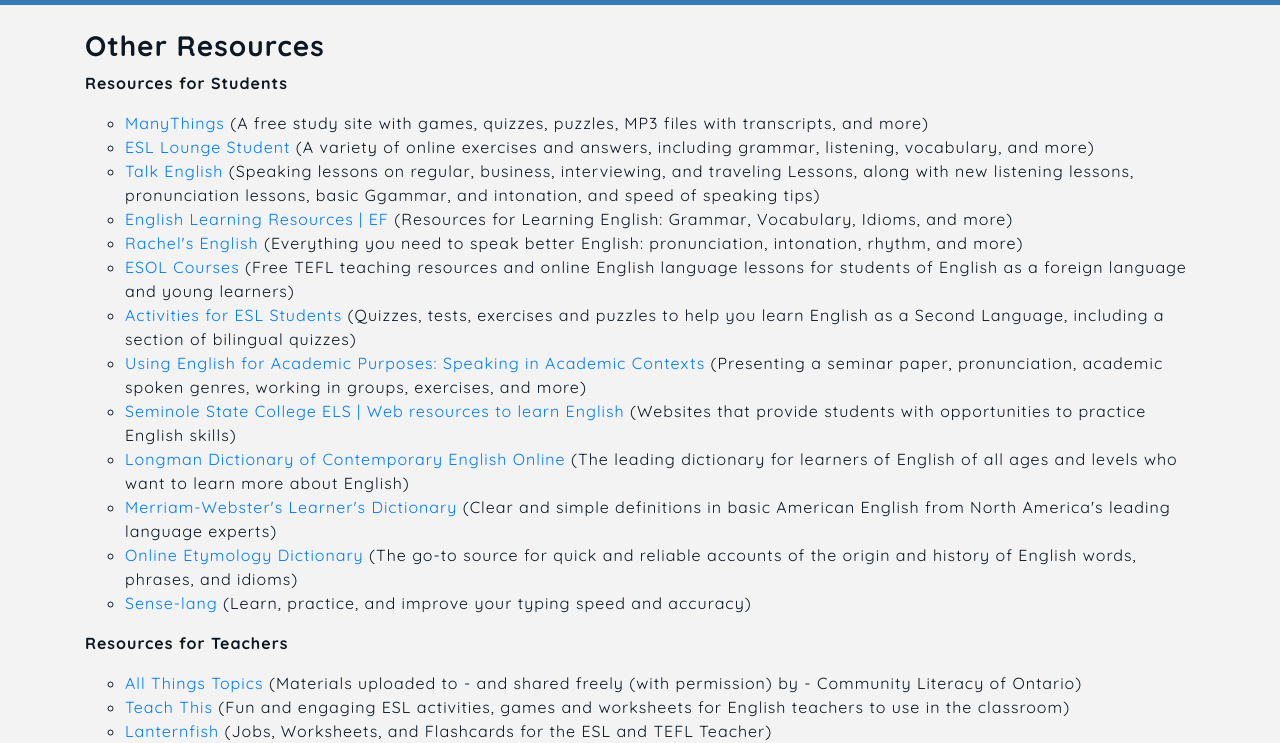
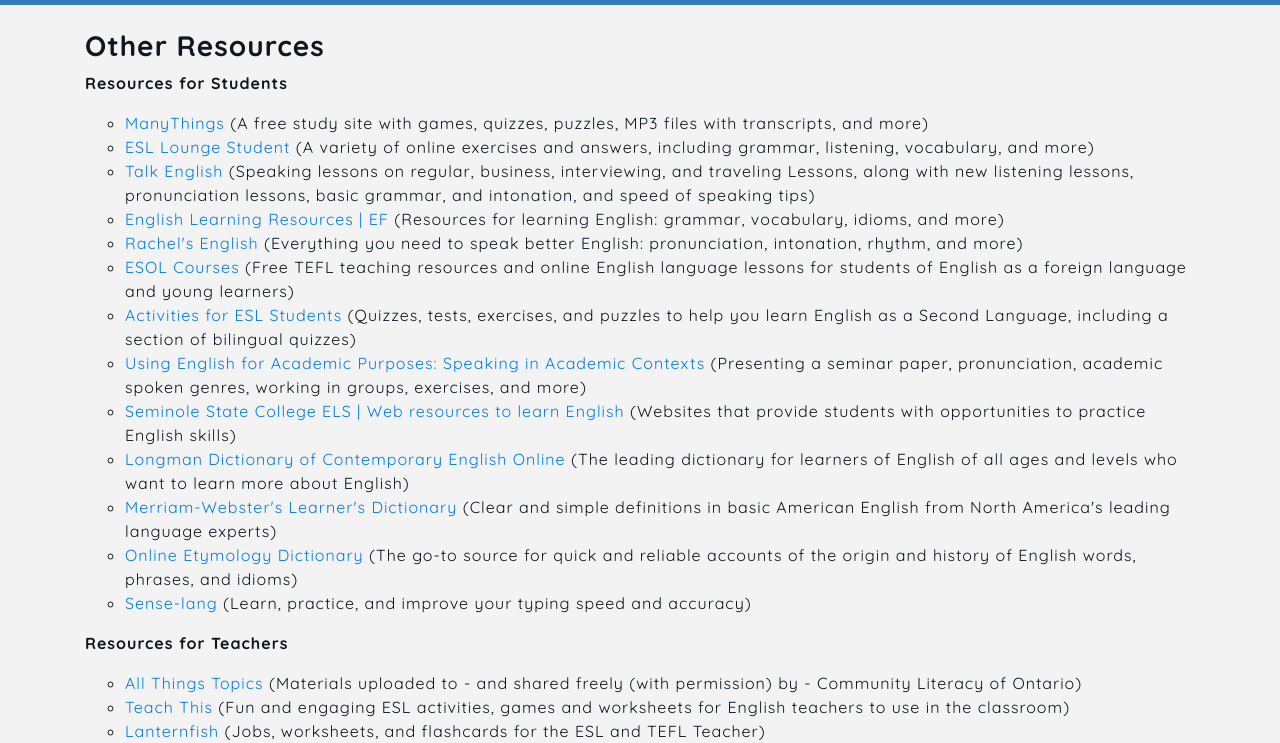
Before and after one commit to answebdev/esl-toolbox, a plain HTML site: page other.html in a window 1280 px wide. Shown: the part 57-800 px from the top of the page. Drawn offline with nearby package versions, Linux system fonts and the light colour scheme.

Commit message:
edited Other Topics page

```diff
--- a/other.html
+++ b/other.html
@@ -83,12 +83,12 @@
                 </li>
                 <li><a href="https://www.talkenglish.com/" rel="noopener noreferrer" target="_blank">Talk English</a>
                     (Speaking lessons on regular, business, interviewing, and traveling Lessons, along
-                    with new listening lessons, pronunciation lessons, basic Ggammar, and intonation, and speed of
+                    with new listening lessons, pronunciation lessons, basic grammar, and intonation, and speed of
                     speaking tips)
                 </li>
                 <li><a href="https://www.ef.edu/english-resources/" rel="noopener noreferrer" target="_blank">English
                         Learning Resources | EF</a>
-                    (Resources for Learning English: Grammar, Vocabulary, Idioms, and more)
+                    (Resources for learning English: grammar, vocabulary, idioms, and more)
                 </li>
                 <li><a href="https://rachelsenglish.com/" rel="noopener noreferrer" target="_blank">Rachel's English</a>
                     (Everything you need to speak better English: pronunciation, intonation, rhythm, and more)
@@ -99,7 +99,7 @@
                 </li>
                 <li><a href="http://a4esl.org/" rel="noopener noreferrer" target="_blank">Activities for ESL
                         Students</a>
-                    (Quizzes, tests, exercises and puzzles to help you learn English as a Second Language, including a
+                    (Quizzes, tests, exercises, and puzzles to help you learn English as a Second Language, including a
                     section of bilingual quizzes)
                 </li>
                 <li><a href="http://www.uefap.com/speaking/spkfram.htm" rel="noopener noreferrer" target="_blank">Using
@@ -142,7 +142,7 @@
                     classroom)
                 </li>
                 <li><a href="https://bogglesworldesl.com/" rel="noopener noreferrer" target="_blank">Lanternfish</a>
-                    (Jobs, Worksheets, and Flashcards for the ESL and TEFL Teacher)
+                    (Jobs, worksheets, and flashcards for the ESL and TEFL Teacher)
                 </li>
             </ul>
 
```
